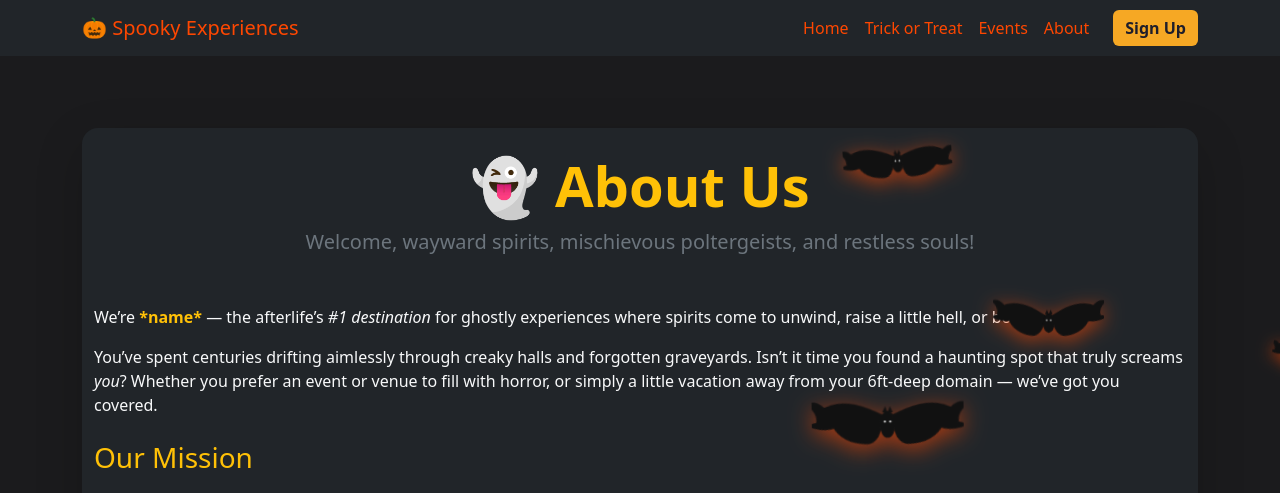
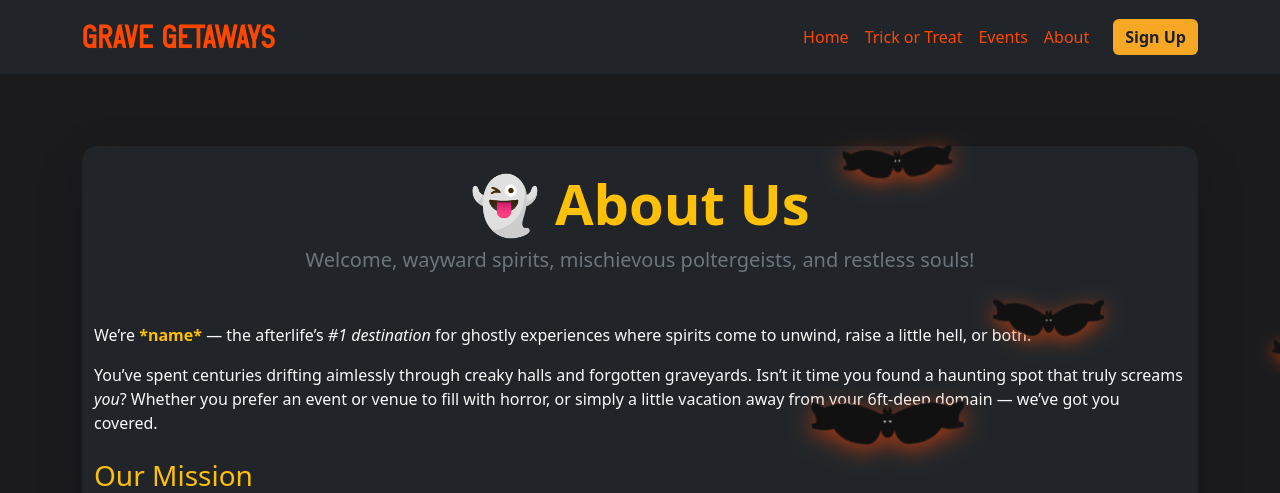
Before and after one commit to petedanielsmith/HalloweenHackathon2025, a Django app: page /about/ in a window 1280 px wide. Shown: the top 493 px of the page. Run offline with Django 5.2, Linux system fonts and the light colour scheme; some web fonts are replaced.

Commit message:
Update title in navbar

```diff
--- a/templates/base.html
+++ b/templates/base.html
@@ -23,7 +23,7 @@
     <!-- NAVBAR -->
     <nav class="navbar navbar-expand-lg navbar-dark sticky-top bg-dark">
       <div class="container">
-        <a class="navbar-brand" href="/">🎃 Spooky Experiences</a>
+        <a class="navbar-brand title-heading fw-bold" href="/">GRAVE GETAWAYS</a>
 
         <button
           class="navbar-toggler"
```
